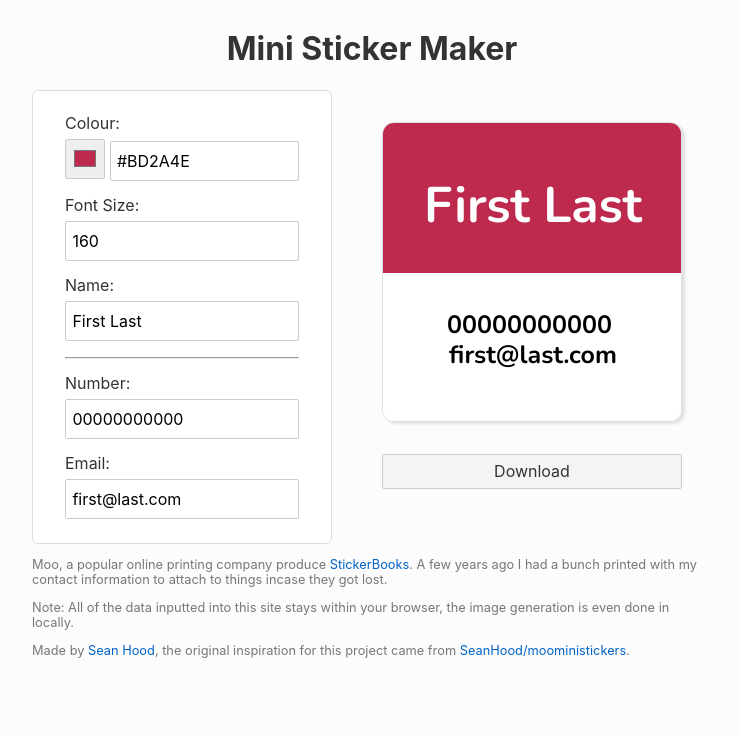
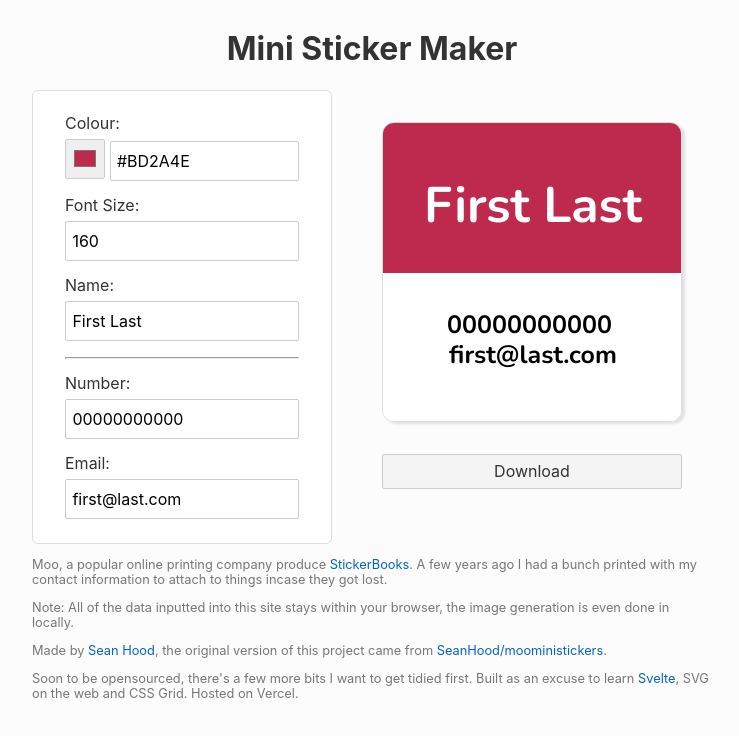
Before and after one commit to SeanHood/mini-sticker, a Svelte app: page / in a window 1280 px wide. Shown: the top 736 px of the page, without its empty margins (268-1007 px from the left). Built offline with nearby package versions, Linux system fonts and the light colour scheme.

Commit message:
Content updates

```diff
--- a/src/App.svelte
+++ b/src/App.svelte
@@ -213,6 +213,10 @@
   </p>
 
   <p>
-    Made by <a href="https://twitter.com/SeanHood">Sean Hood</a>, the original inspiration for this project came from <a href="https://github.com/SeanHood/mooministickers">SeanHood/mooministickers</a>.
+    Made by <a href="https://twitter.com/SeanHood">Sean Hood</a>, the original version of this project came from <a href="https://github.com/SeanHood/mooministickers">SeanHood/mooministickers</a>.
+  </p>
+
+  <p>
+    Soon to be opensourced, there's a few more bits I want to get tidied first. Built as an excuse to learn <a href="https://svelte.dev">Svelte</a>, SVG on the web and CSS Grid. Hosted on Vercel.
   </p>
 </footer>
```
